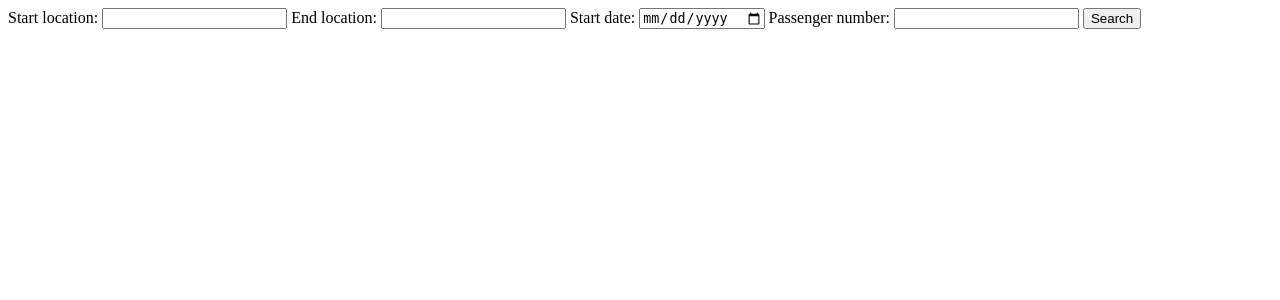
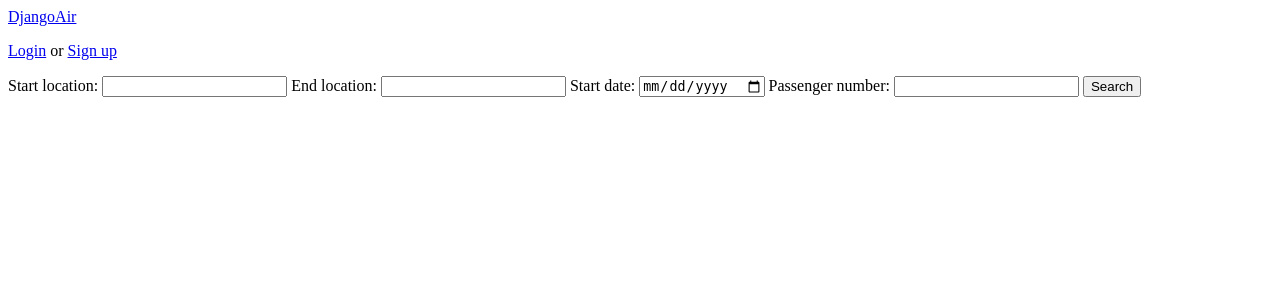
Before and after one commit to tumcheek/DjangAir, a Django app: page / in a window 1280 px wide. Shown: the top 300 px of the page. Run offline with Django 4.2, Linux system fonts and the light colour scheme; parts of the project's set-up code (start-up, migrations or seed data) failed here and were passed over.

Commit message:
add header to base template

```diff
--- a/django_air_erp_system/main/templates/base.html
+++ b/django_air_erp_system/main/templates/base.html
@@ -5,6 +5,14 @@
     <title>{% block title %}{% endblock %}</title>
 </head>
 <body>
+<header>
+    <a href="{% url 'main:index' %}">DjangoAir</a>
+    {% if is_user_login %}
+    <p><a href="{% url 'main:cabinet' %}">My cabinet</a> <a href="{% url 'main:logout' %}">Logout</a></p>
+    {% else %}
+    <p><a href="{% url 'main:login' %}">Login</a> or <a href="{% url 'main:registration' %}">Sign up</a></p>
+    {% endif %}
+</header>
 {% block content%}
 {% endblock %}
 </body>
```
